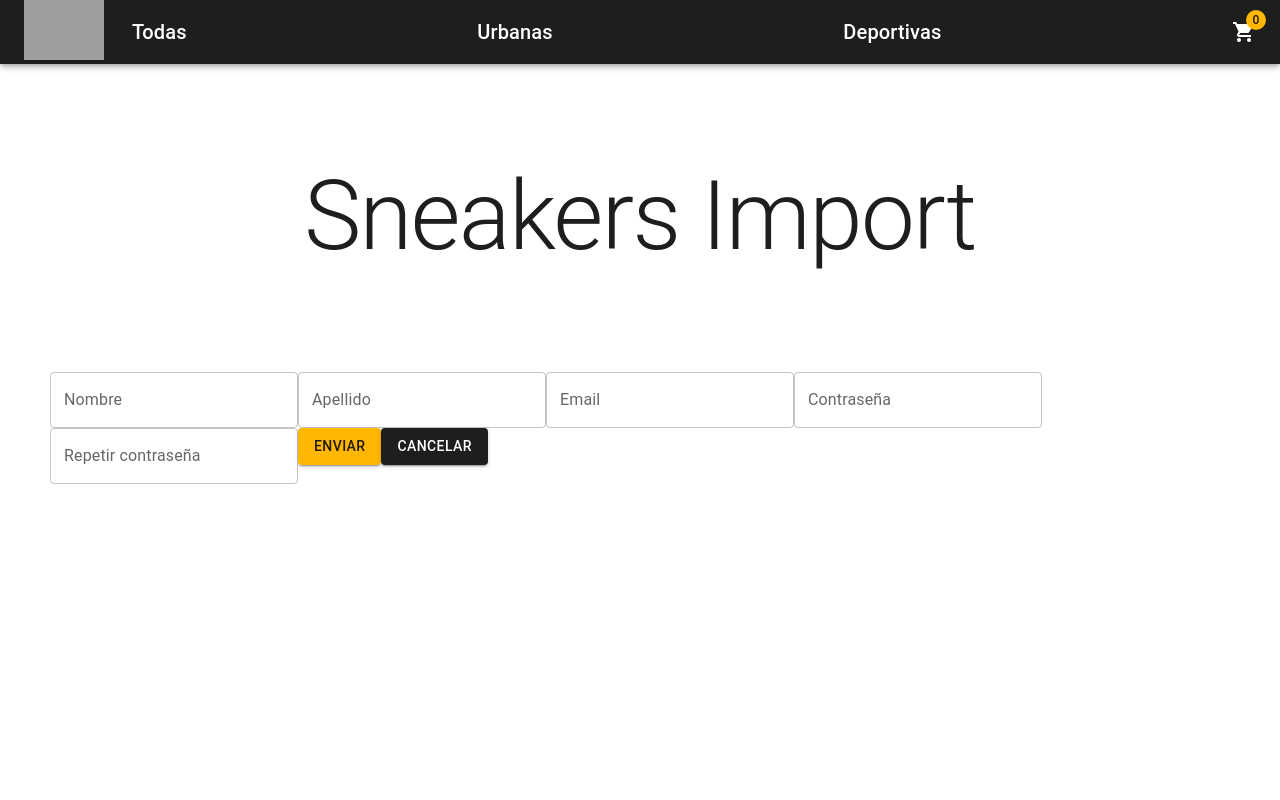
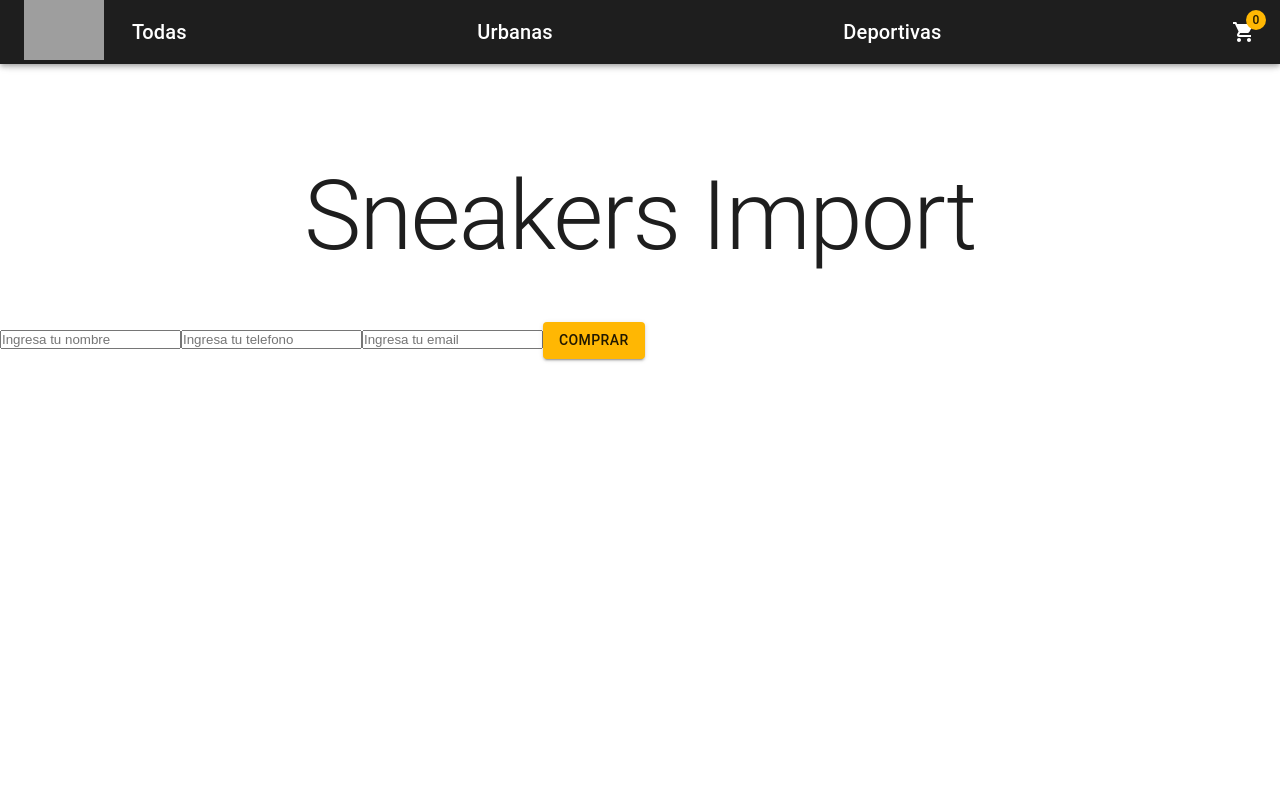
Before and after one commit to faculabriola/proyecto-react, a React (Vite) app: page /checkout in a window 1280 px wide. Shown: the top 800 px of the page. Built offline with nearby package versions, Linux system fonts and the light colour scheme; grey boxes are pictures that could not be loaded.

Commit message:
proyecto listo para entrega final

```diff
--- /dev/null
+++ b/src/components/pages/checkoutOficial/CheckoutOficial.jsx
@@ -0,0 +1,92 @@
+import { useContext, useState } from "react";
+import { CartContext } from "../../../context/CartContext";
+
+import { serverTimestamp } from "firebase/firestore";
+
+import { db } from "../../../firebaseConfig";
+
+import { collection, addDoc, updateDoc, doc } from "firebase/firestore";
+import { Link } from "react-router-dom";
+import { Box, Button } from "@mui/material";
+
+const CheckoutOficial = () => {
+  const [userData, setUserData] = useState({
+    name: "",
+    phone: "",
+    email: "",
+  });
+
+  const [orderId, setOrderId] = useState(null);
+
+  const { cart, getTotalPrice, clearCart } = useContext(CartContext);
+
+  const total = getTotalPrice();
+
+  const handleChange = (evento) => {
+    setUserData({ ...userData, [evento.target.name]: evento.target.value });
+  };
+
+  const handleSubmit = (evento) => {
+    evento.preventDefault();
+
+    let order = {
+      buyer: userData,
+      items: cart,
+      total,
+      date: serverTimestamp(),
+    };
+
+    const ordersCollection = collection(db, "orders");
+
+    addDoc(ordersCollection, order).then((res) => setOrderId(res.id));
+
+    cart.forEach((elemento) => {
+      updateDoc(doc(db, "products", elemento.id), {
+        stock: elemento.stock - elemento.quantity,
+      });
+    });
+
+    clearCart();
+  };
+
+  return (
+    <>
+      {orderId ? (
+        <Box>
+          <h2>Gracias por su compra, su N° de comprobante es {orderId}</h2>
+          <Button variant="contained" color="secondary">
+            <Link style={{ textDecoration: "none", color: "black" }} to="/">
+              Seguir comprando
+            </Link>
+          </Button>
+        </Box>
+      ) : (
+        <form onSubmit={handleSubmit}>
+          <input
+            type="text"
+            placeholder="Ingresa tu nombre"
+            name="name"
+            onChange={handleChange}
+          />
+          <input
+            type="text"
+            placeholder="Ingresa tu telefono"
+            name="phone"
+            onChange={handleChange}
+          />
+          <input
+            type="text"
+            placeholder="Ingresa tu email"
+            name="email"
+            onChange={handleChange}
+          />
+          <Button color="secondary" variant="contained" type="submit">
+            Comprar
+          </Button>
+        </form>
+      )}
+    </>
+  );
+};
+
+export default CheckoutOficial;
--- a/src/router/menuRoutes.js
+++ b/src/router/menuRoutes.js
@@ -1,6 +1,7 @@
 import Cart from "../components/pages/cart/Cart";
 import Checkout from "../components/pages/checkout/Checkout";
 import CheckoutFormik from "../components/pages/checkoutFormik/CheckoutFormik";
+import CheckoutOficial from "../components/pages/checkoutOficial/CheckoutOficial";
 
 import { Home } from "../components/pages/home/Home";
 import ItemDetailContainer from "../components/pages/itemDetailContainer/ItemDetailContainer";
@@ -35,6 +36,6 @@ export const routes = [
   {
     id: "checkout",
     path: "/checkout",
-    Element: CheckoutFormik,
+    Element: CheckoutOficial,
   },
 ];
```
Also changed, not shown: 1 other file (tests, documents, lock files or other folders).
